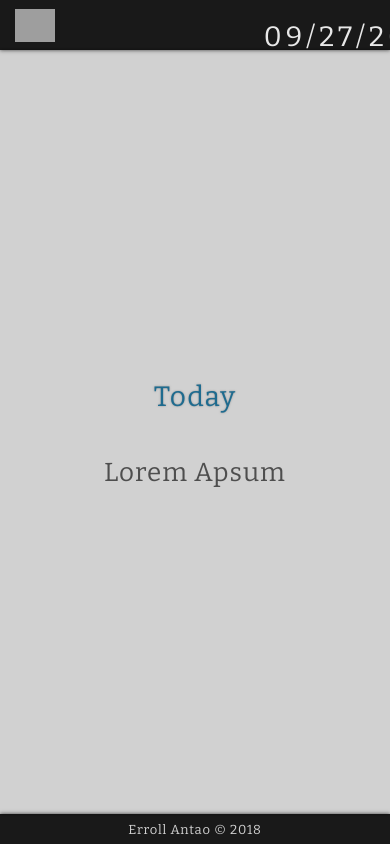
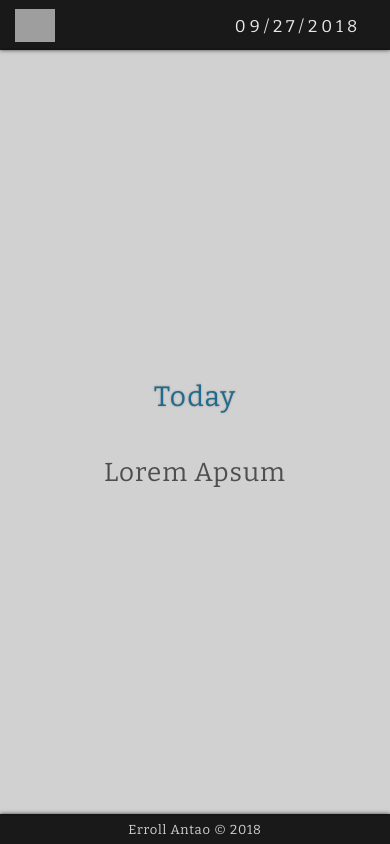
Before and after one commit to cues/NASA, a React app: page / in a window 390 px wide. Shown: the top 844 px of the page. Built offline with nearby package versions, Linux system fonts and the light colour scheme; no server answers; grey boxes are pictures that could not be loaded.

Commit message:
adjustments

```diff
--- a/src/Components/Footer/Footer.css
+++ b/src/Components/Footer/Footer.css
@@ -1,6 +1,6 @@
 .footer{
     height:40px;
-    width:100%;
+    width:100vw;
     background: rgba(0,0,0,.9);
     box-shadow: 0 0 4px 0 rgba(23,23,23,.8);
     padding:0 20px;
--- a/src/Components/Header/Header.css
+++ b/src/Components/Header/Header.css
@@ -1,6 +1,6 @@
 .header{
     height:70px;
-    width:100%;
+    width:100vw;
     background: rgba(0,0,0,.9);
     box-shadow: 0 0 4px 0 rgba(23,23,23,.8);
     justify-content: space-between;
@@ -17,7 +17,6 @@
     height: 100%;
     width: 70px;
     color:rgba(255,255,255,.8);
-    font-size: 40px;
     cursor: default
 }
 .search
@@ -36,8 +35,7 @@
         height:50px;
         padding: 0 10px;
     }
-    .logo,
-    .search
+    .logo
     {
         width: 50px;
         font-size: 30px;
--- a/src/Containers/DatePicker/DatePicker.css
+++ b/src/Containers/DatePicker/DatePicker.css
@@ -1,13 +1,13 @@
 .DatePicker {
     height: 100%;
-    font-size: 30px;
+    /* font-size: 30px; */
     color:rgba(255,255,255,1);
 }
 
 
 
 .DatePicker input{
-    font-size: 28px;
+    font-size: 22px;
     text-align: center;
     width: 250px;
     height: 70px;
@@ -19,3 +19,11 @@
     cursor: pointer;
     font-family: 'Bitter';
 }
+
+@media(max-width:768px){
+    .DatePicker input{
+            font-size: 17px;
+            height:50px;
+            width:160px
+    }
+}
```
